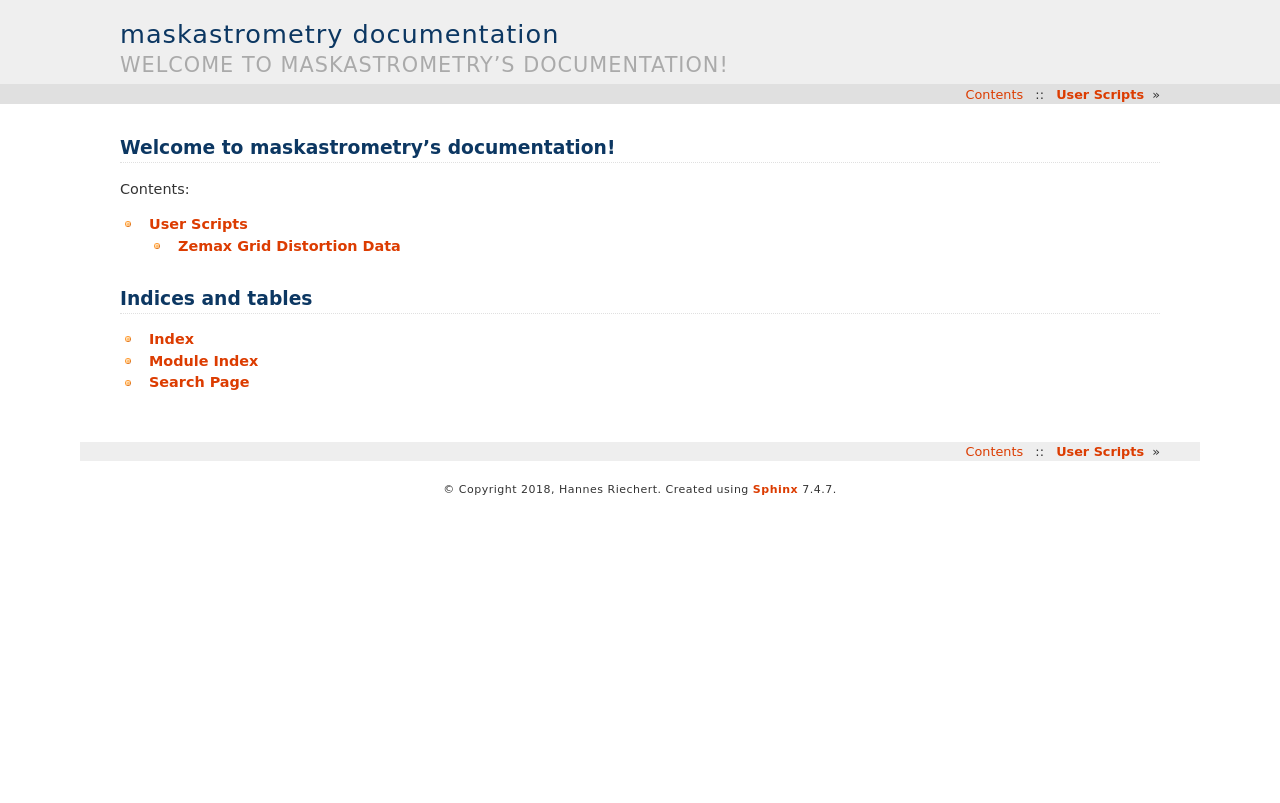
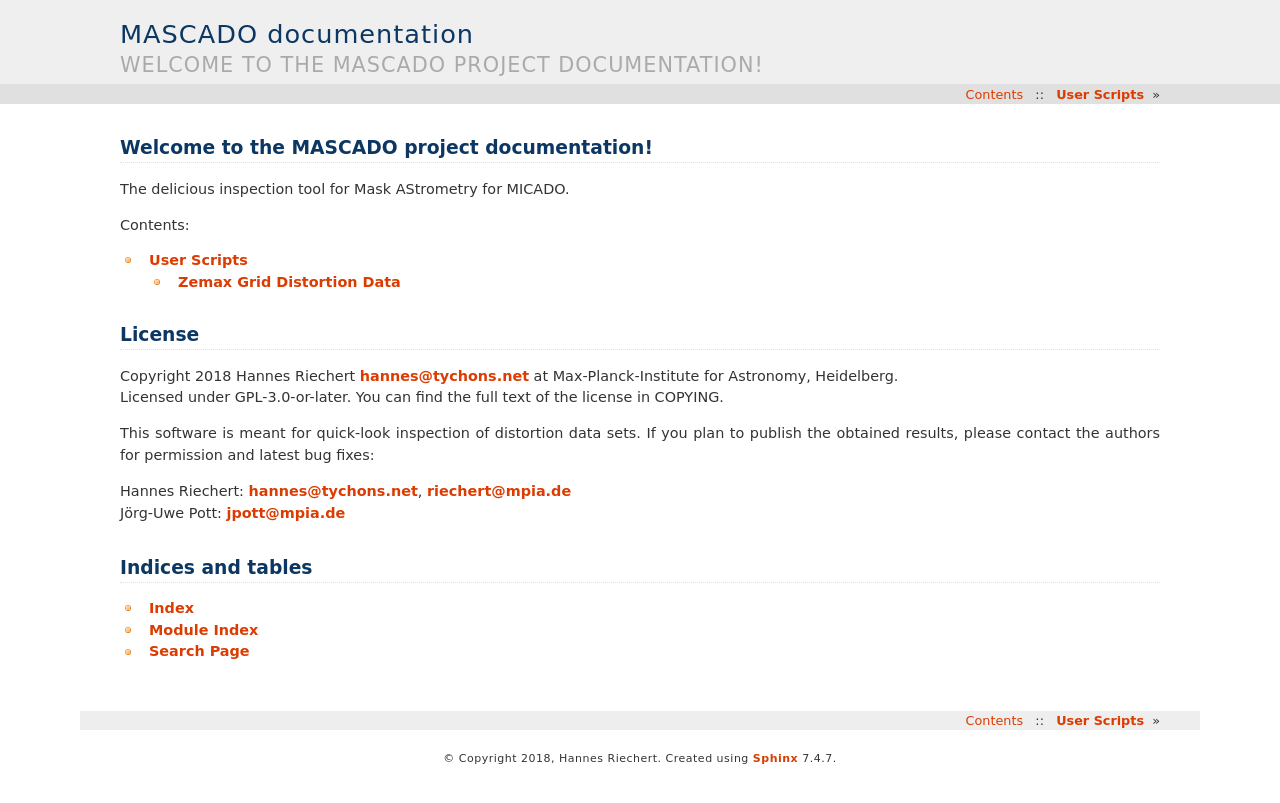
Before and after one commit to tychon/mascado, a Sphinx documentation site: the page built from docs/source/index.rst, in a window 1280 px wide. Shown: the top 803 px of the page. Built offline with Sphinx 7.4.7, drawn with Linux system fonts in a browser that asks for light colours; pages that are not in the unit, such as notebooks, are missing from menus.

Commit message:
add GPL license

```diff
--- a/docs/source/conf.py
+++ b/docs/source/conf.py
@@ -20,7 +20,7 @@ sys.path.insert(0, os.path.abspath('../../'))
 
 # -- Project information -----------------------------------------------------
 
-project = 'maskastrometry'
+project = 'MASCADO'
 copyright = '2018, Hannes Riechert'
 author = 'Hannes Riechert'
 
--- a/docs/source/index.rst
+++ b/docs/source/index.rst
@@ -1,10 +1,8 @@
-.. maskastrometry documentation master file, created by
-   sphinx-quickstart on Thu Mar  1 18:15:38 2018.
-   You can adapt this file completely to your liking, but it should at least
-   contain the root `toctree` directive.
 
-Welcome to maskastrometry's documentation!
-==========================================
+Welcome to the MASCADO project documentation!
+=============================================
+
+The delicious inspection tool for Mask AStrometry for MICADO.
 
 .. toctree::
    :maxdepth: 4
@@ -15,6 +13,20 @@ Welcome to maskastrometry's documentation!
    maskastrometry.utility
 
 
+License
+=======
+
+| Copyright 2018 Hannes Riechert hannes@tychons.net at Max-Planck-Institute for Astronomy, Heidelberg.
+| Licensed under GPL-3.0-or-later.  You can find the full text of the license in COPYING.
+
+This software is meant for quick-look inspection of distortion data
+sets.  If you plan to publish the obtained results, please contact the
+authors for permission and latest bug fixes:
+
+| Hannes Riechert: hannes@tychons.net, riechert@mpia.de
+| Jörg-Uwe Pott: jpott@mpia.de
+
+
 Indices and tables
 ==================
 
```
Also changed, not shown: README.md (added, +34 -0 lines), 13 other files.
